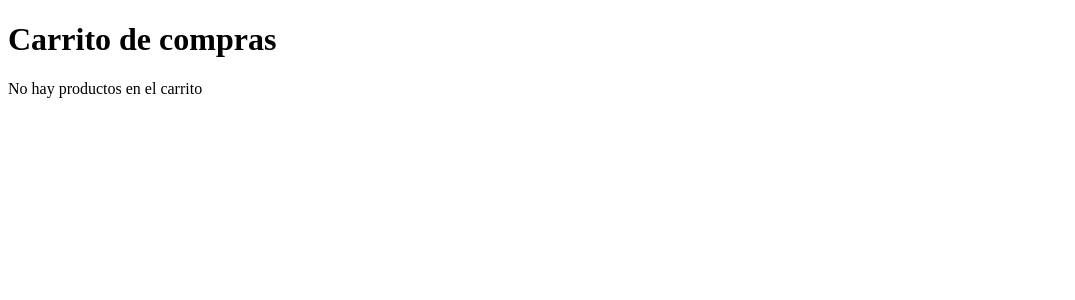
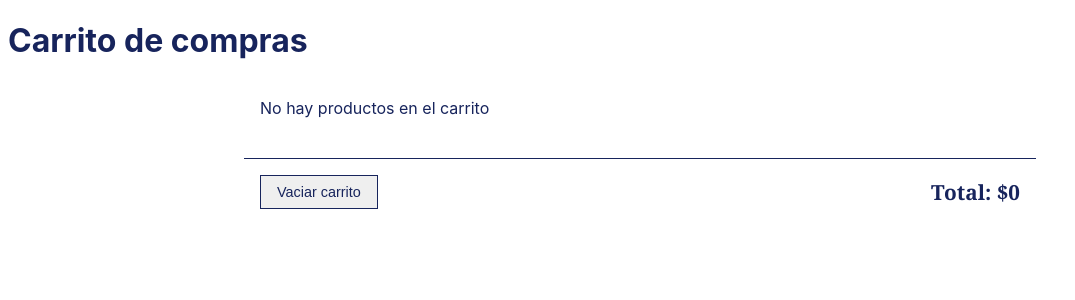
Before and after one commit to NICOLITO86/EmprendeUY, a PHP site: page /HTML/carrito.html in a window 1280 px wide. Shown: the top 300 px of the page, without its empty margins (0-1075 px from the left). Run offline with PHP 8.4, Linux system fonts and the light colour scheme.

Commit message:
diseño del carrito y algo de la tienda de css

```diff
--- a/CSS/carrito.css
+++ b/CSS/carrito.css
@@ -1,12 +1,40 @@
+:root {
+    --blanco: #ffffff;
+    --crema-carta: #c5cfeec4;
+    --tinta: #17245c;
+    --tinta-negra: #000000;
+    --linea: #17245c;
+
+    --celeste-pastel: #6381e6c4;
+    --azul-oscuro: #17245c;
+    --rojo: #78d5e6;
+
+
+
+    --fuente-titulo: "Fraunces", Georgia, serif;
+    --fuente-cuerpo: "Inter", system-ui, sans-serif;
+}
+
+body {
+    background: var(--blanco);
+    color: var(--tinta);
+    font-family: var(--fuente-cuerpo);
+    -webkit-font-smoothing: antialiased;
+}
+
+
+
 #productos-carrito {
+    display: grid;
     grid-template-columns: 1fr;
     max-width: 760px;
     gap: 14px;
+    margin: 0 auto;
 }
 
 .carrito-item {
     display: grid;
-    grid-template-columns: 96px 1fr auto;
+    grid-template-columns: 96px 1fr auto auto;
     align-items: center;
     gap: 16px;
     background: var(--crema-carta);
@@ -32,12 +60,19 @@
 }
 
 .carrito-info .carrito-categoria {
-    margin: 0;
+    margin: 0 0 4px;
     color: var(--salvia);
     font-size: 0.72rem;
     font-weight: 700;
     text-transform: uppercase;
     letter-spacing: 0.06em;
+}
+
+.carrito-info .carrito-descripcion {
+    margin: 0;
+    color: var(--salvia);
+    font-size: 0.85rem;
+    line-height: 1.3;
 }
 
 .carrito-precio {
@@ -48,9 +83,71 @@
     white-space: nowrap;
 }
 
+.carrito-eliminar {
+    display: inline-flex;
+    align-items: center;
+    justify-content: center;
+    width: 32px;
+    height: 32px;
+    border: 1px solid var(--linea);
+    border-radius: 50%;
+    background: transparent;
+    color: var(--terracota-oscuro);
+    font-size: 1rem;
+    line-height: 1;
+    cursor: pointer;
+    transition: background 0.15s ease, color 0.15s ease;
+}
+
+.carrito-eliminar:hover {
+    background: var(--terracota-oscuro);
+    color: #fff;
+}
+
+.carrito-vacio {
+    max-width: 760px;
+    margin: 24px auto;
+    text-align: center;
+    color: var(--salvia);
+}
+
+.carrito-resumen {
+    max-width: 760px;
+    margin: 24px auto 0;
+    display: flex;
+    align-items: center;
+    justify-content: space-between;
+    gap: 16px;
+    padding: 16px;
+    border-top: 1px solid var(--linea);
+}
+
+.btn-vaciar {
+    border: 1px solid var(--linea);
+    color: var(--terracota-oscuro);
+    padding: 8px 16px;
+    border-radius: var(--radio);
+    cursor: pointer;
+    font-size: 0.9rem;
+    transition: background 0.15s ease, color 0.15s ease;
+}
+
+.btn-vaciar:hover {
+    background: var(--terracota-oscuro);
+    color: #070847;
+}
+
+.carrito-total {
+    font-family: var(--fuente-titulo);
+    font-size: 1.3rem;
+    font-weight: 700;
+    color: var(--terracota-oscuro);
+    margin: 0;
+}
+
 @media (max-width: 560px) {
     .carrito-item {
-        grid-template-columns: 64px 1fr;
+        grid-template-columns: 64px 1fr auto;
     }
 
     .carrito-item img {
@@ -61,4 +158,10 @@
     .carrito-precio {
         grid-column: 2;
     }
+
+    .carrito-resumen {
+        flex-direction: column;
+        align-items: stretch;
+        text-align: center;
+    }
 }
--- a/CSS/tienda.css
+++ b/CSS/tienda.css
@@ -189,7 +189,7 @@ body {
     font-weight: 700;
     text-transform: uppercase;
     letter-spacing: 0.07em;
-    color: var(--salvia);
+    color: var(--azul-oscuro);
 }
 
 .productos h3 {
@@ -233,7 +233,7 @@ body {
     font-family: var(--fuente-titulo);
     font-weight: 700;
     font-size: 0.95rem;
-    color: var(--tinta);
+    color: var(--blanco);
 }
 
 .productos button {
@@ -248,7 +248,7 @@ body {
     border: none;
     border-radius: 10px;
     background: var(--celeste-pastel);
-    color: var(--crema-carta);
+    color: var(--azul);
     font-family: var(--fuente-cuerpo);
     font-weight: 600;
     font-size: 0.9rem;
--- a/HTML/carrito.html
+++ b/HTML/carrito.html
@@ -8,12 +8,22 @@
 </head>
 <body>
 
-        <h1>Carrito de compras</h1>
-        <div id="productos-carrito">
-        </div>
+    <h1>Carrito de compras</h1>
 
+    <!-- Contenedor donde carrito.js inyecta un .carrito-item por cada producto de "datos" -->
+    <div id="productos-carrito">
+    </div>
 
+    <div id="carrito-vacio" class="carrito-vacio" hidden>
+        <p>No hay productos en el carrito</p>
+    </div>
+
+    <div id="carrito-resumen" class="carrito-resumen">
+        <button id="vaciar-carrito" class="btn-vaciar">Vaciar carrito</button>
+        <p class="carrito-total">Total: <span id="total-carrito">$0</span></p>
+    </div>
 
     <script src="../JS/carrito.js"></script>
+
 </body>
 </html>
```
Also changed, not shown: Imagenes/publicaciones/25.jpg (added), 1 other file.
